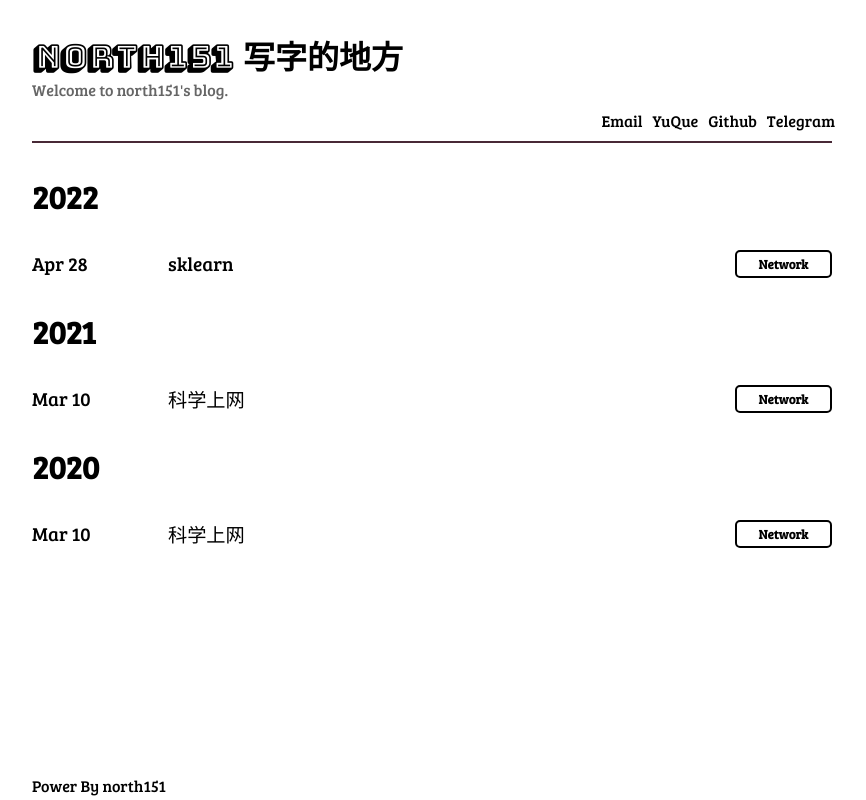
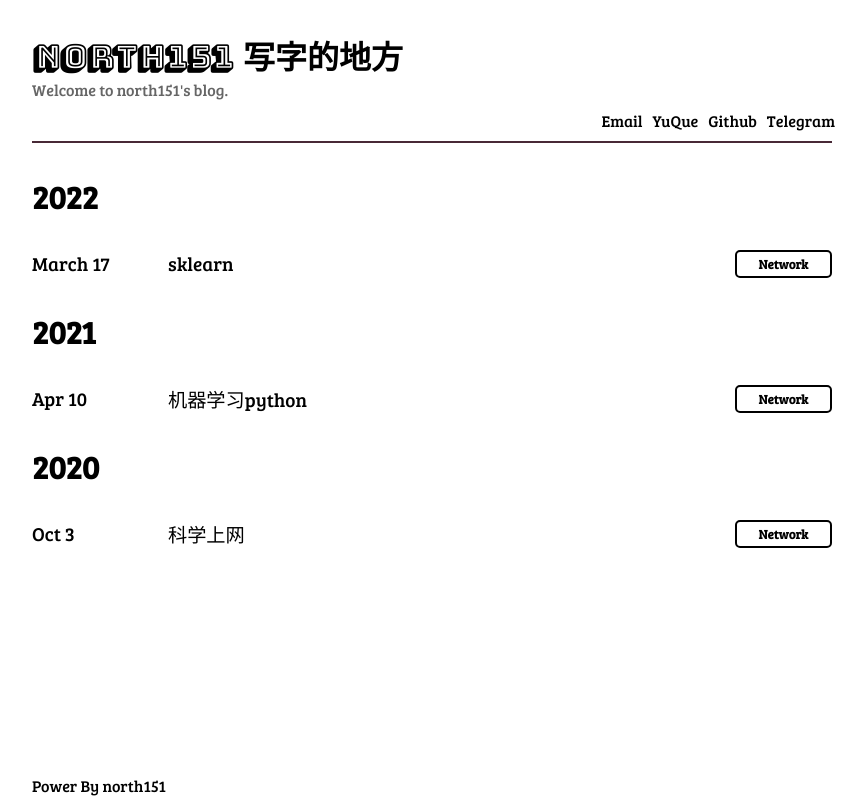
Before and after one commit to north151/north151.world-blog, a plain HTML site: page index.html in a window 1280 px wide. Shown: the whole page, without its empty margins (208-1074 px from the left). Drawn offline with Linux system fonts and the light colour scheme.

Commit message:
Update index.html

```diff
--- a/index.html
+++ b/index.html
@@ -77,7 +77,7 @@
                 <!--文章-->
                 <div class="row posts-line">
                     <!--日期-->
-                    <div class="posts-date col-xs-3 col-sm-2"><time datetime="2021-04-10 13:43:00 UTC">Apr 28</time></div>
+                    <div class="posts-date col-xs-3 col-sm-2"><time datetime="2021-03-17 13:43:00 UTC">March 17</time></div>
                     <!--内容-->
                     <div class="posts-title col-xs-9 col-sm-10">
                         <div class="row">
@@ -93,10 +93,10 @@
 
                <h1 class="site-date-catalog">2021</h1>
              <div class="row posts-line">
-            <div class="posts-date col-xs-3 col-sm-2"><time datetime="2022-04-10 13:43:00 UTC">Mar 10</time></div>
+            <div class="posts-date col-xs-3 col-sm-2"><time datetime="2022-04-10 13:43:00 UTC">Apr 10</time></div>
             <div class="posts-title col-xs-9 col-sm-10">
                 <div class="row">
-                    <div class="col-xs-11 col-sm-10"><a href="https://github.com/north151/software-and-scripts/blob/main/README.md">科学上网</a></div>
+                    <div class="col-xs-11 col-sm-10"><a href="https://github.com/north151/Machine-learning/blob/main/python/README.md">机器学习python</a></div>
                     <div class="col-xs-1 col-sm-2 posts-categories"><div class="posts-category">
                         <a href="该类文章位置文件"><b>Network</b></a></div>
                     </div>
@@ -110,7 +110,7 @@
                 <!--文章-->
                 <div class="row posts-line">
                     <!--日期-->
-                    <div class="posts-date col-xs-3 col-sm-2"><time datetime="2021-04-10 13:43:00 UTC">Mar 10</time></div>
+                    <div class="posts-date col-xs-3 col-sm-2"><time datetime="2020-10-3 13:43:00 UTC">Oct 3</time></div>
                     <!--内容-->
                     <div class="posts-title col-xs-9 col-sm-10">
                         <div class="row">
```
